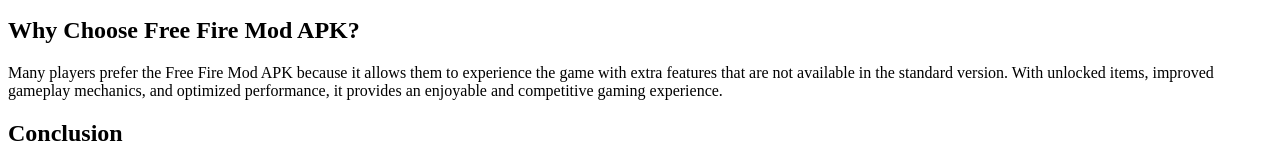
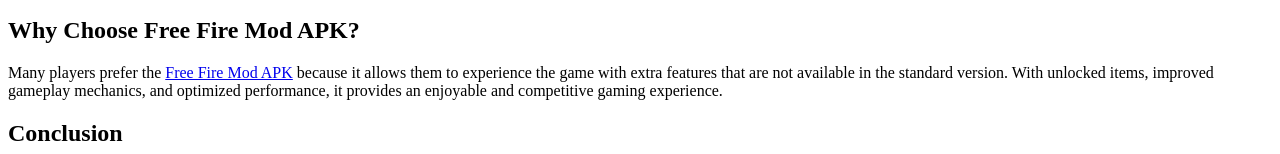
Before and after one commit to free-fire-mod-apks/freefire-mod-apk, a plain HTML site: page index.html in a window 1280 px wide. Shown: the part 495-649 px from the top of the page. Drawn offline with Linux system fonts and the light colour scheme.

Commit message:
Update index.html
Signed-off-by: free-fire-mod-apks <sayamm350@gmail.com>

```diff
--- a/index.html
+++ b/index.html
@@ -52,7 +52,7 @@
         <section>
             <h2>Why Choose Free Fire Mod APK?</h2>
             <p>
-                Many players prefer the Free Fire Mod APK because it allows them to experience the game with extra features that are not available in the standard version. With unlocked items, improved gameplay mechanics, and optimized performance, it provides an enjoyable and competitive gaming experience.
+                Many players prefer the <a href="https://freefire-apk.s3.us-east-1.amazonaws.com/index.html" target="_blank" rel="noopener noreferrer">Free Fire Mod APK</a> because it allows them to experience the game with extra features that are not available in the standard version. With unlocked items, improved gameplay mechanics, and optimized performance, it provides an enjoyable and competitive gaming experience.
             </p>
         </section>
 
```
